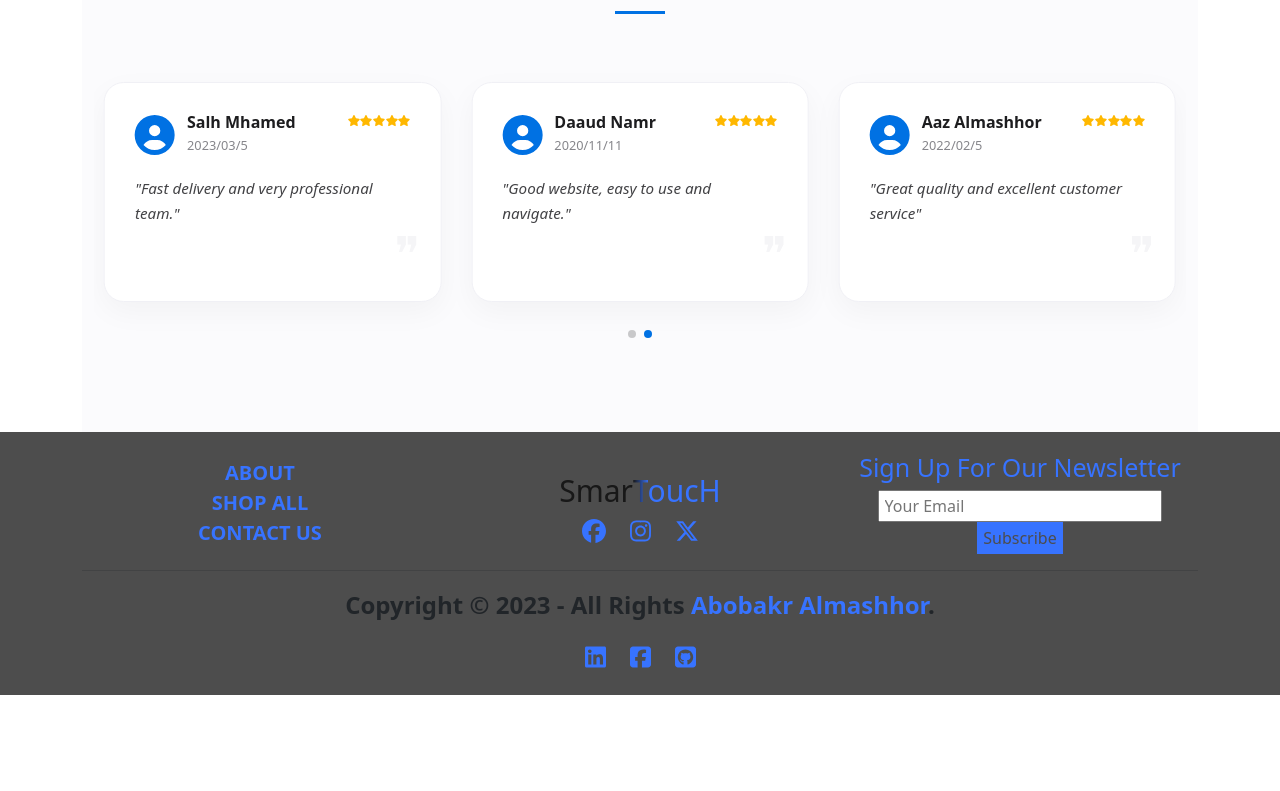
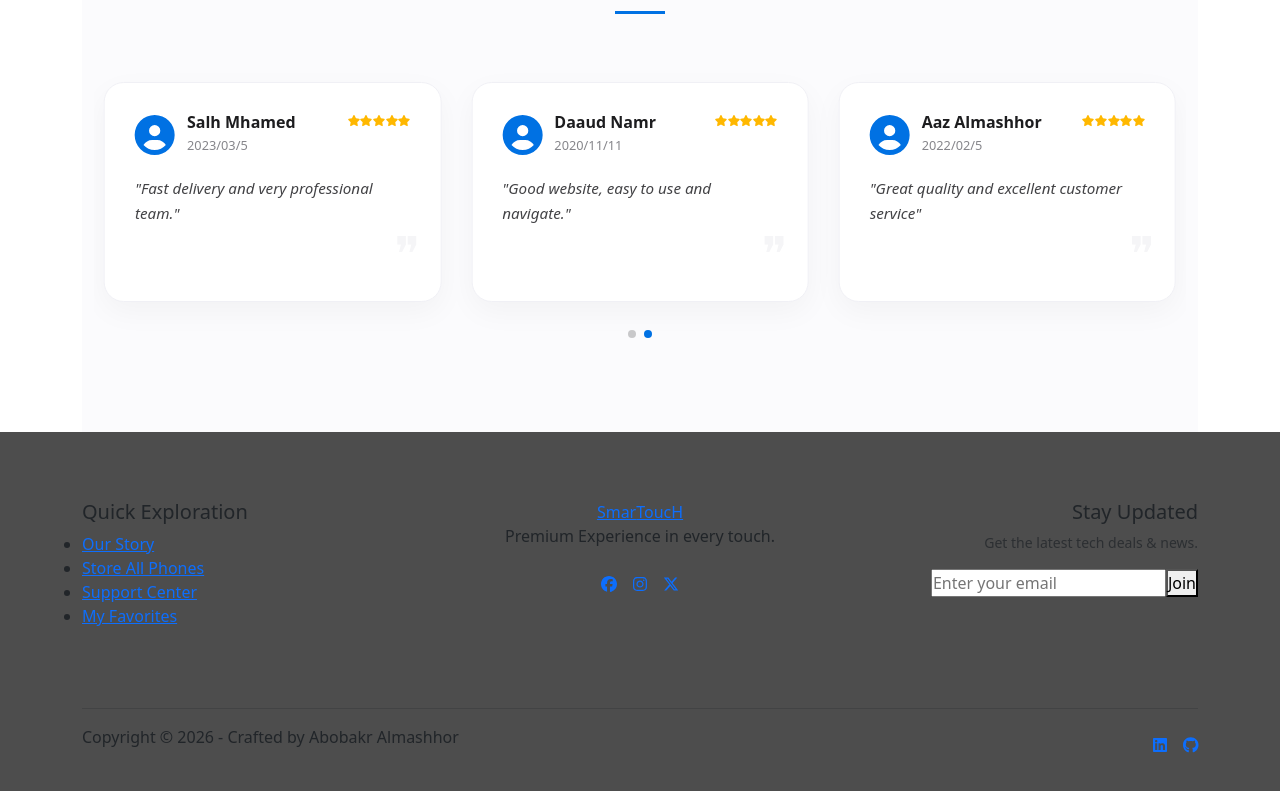
Before and after one commit to ab0bakr1/SmarToucH, a React (Create React App) app: page / in a window 1280 px wide. Shown: the part 2652-3443 px from the top of the page. Before the commit the page ends 3347 px from the top, so only its background shows below. Built offline with nearby package versions, Linux system fonts and the light colour scheme.

Commit message:
Update Footer.jsx

```diff
--- a/src/Component/Footer/Footer.jsx
+++ b/src/Component/Footer/Footer.jsx
@@ -1,41 +1,66 @@
 import React from 'react'
 import "./Footer.css"
-import { Container, Row } from 'react-bootstrap'
-import { faFacebook, faInstagram, faLinkedin, faSquareFacebook, faSquareGithub, faXTwitter } from '@fortawesome/free-brands-svg-icons'
+import { Container, Row, Col } from 'react-bootstrap'
+import { faFacebook, faInstagram, faLinkedin, faGithub, faXTwitter } from '@fortawesome/free-brands-svg-icons'
 import { FontAwesomeIcon } from '@fortawesome/react-fontawesome'
 import { Link } from 'react-router-dom'
 
 const Footer = () => {
     return (
-    <footer>
+        <footer className='main-footer'>
             <Container>
-            <Row className='align-items-center text-center' lg={3} sm={1} xs={1}>
-                <div className='footer-link'>
-                    <Link to="/about-us">About</Link><br/>
-                    <Link to="//Shop-All">Shop all</Link><br/>
-                    <Link to="/contact-us">Contact Us</Link><br/>
-                </div>
-                <div className='footer-logo'>
-                    <h1><Link to="/"><span className="logo1" >Smar</span><span className="logo3">T</span><span className="logo2">oucH</span></Link></h1>
-                    <div className='footer-socail d-flex gap-4 fs-4 justify-content-center'>
-                        <FontAwesomeIcon icon={faFacebook} style={{color: "rgb(55, 115, 255)",}} />
-                        <FontAwesomeIcon icon={faInstagram} style={{color: "rgb(55, 115, 255)",}} />
-                        <FontAwesomeIcon icon={faXTwitter} style={{color: "rgb(55, 115, 255)",}} />
+                <Row className='py-5 gy-4'>
+                    {/* عمود الروابط السريعة */}
+                    <Col lg={4} md={6} className='text-center text-md-start'>
+                        <h5 className='footer-title'>Quick Exploration</h5>
+                        <ul className='footer-links-list p-0'>
+                            <li><Link to="/about-us">Our Story</Link></li>
+                            <li><Link to="/Shop-All">Store All Phones</Link></li>
+                            <li><Link to="/contact-us">Support Center</Link></li>
+                            <li><Link to="/favorites">My Favorites</Link></li>
+                        </ul>
+                    </Col>
+
+                    {/* عمود اللوجو والسوشيال */}
+                    <Col lg={4} md={6} className='text-center order-first order-lg-0'>
+                        <div className='footer-brand'>
+                            <Link to="/" className="footer-logo">
+                                <span className="logo-part1">Smar</span><span className="logo-part2">T</span><span className="logo-part3">oucH</span>
+                            </Link>
+                            <p className="footer-tagline">Premium Experience in every touch.</p>
+                            <div className='social-pills d-flex gap-3 justify-content-center mt-4'>
+                                <a href="#fb" className="social-pill"><FontAwesomeIcon icon={faFacebook} /></a>
+                                <a href="#ig" className="social-pill"><FontAwesomeIcon icon={faInstagram} /></a>
+                                <a href="#x" className="social-pill"><FontAwesomeIcon icon={faXTwitter} /></a>
                             </div>
                         </div>
-                <div className='footer-new'>
-                    <h3>Sign up for our newsletter</h3>
-                    <input type="email" placeholder='Your Email'/><button>Subscribe</button>
+                    </Col>
+
+                    {/* عمود النيوزليتر */}
+                    <Col lg={4} md={12} className='text-center text-md-end'>
+                        <h5 className='footer-title'>Stay Updated</h5>
+                        <p className="text-muted small">Get the latest tech deals & news.</p>
+                        <div className='newsletter-box'>
+                            <input type="email" placeholder='Enter your email' />
+                            <button>Join</button>
                         </div>
+                    </Col>
                 </Row>
-            <hr />
-            <Row>
-                <p className='text-center fs-4 fw-bold text-capitalize'>Copyright © 2023 - All Rights <span style={{color:"rgb(55, 115, 255)"}}>abobakr almashhor</span>.</p>
-                <div className='footer-socail d-flex gap-4 fs-4 justify-content-center'>
-                    <a href='https://www.linkedin.com/in/abobakr-almashhor/' target='_blank'><FontAwesomeIcon icon={faLinkedin} style={{color: "rgb(55, 115, 255)",}} /></a>
-                    <a href='https://www.facebook.com/profile.php?id=100068290724398' target='_blank'><FontAwesomeIcon icon={faSquareFacebook} style={{color: "rgb(55, 115, 255)",}} /></a>
-                    <a href='https://github.com/ab0bakr1' target='_blank'><FontAwesomeIcon icon={faSquareGithub} style={{color: "rgb(55, 115, 255)",}} /></a>
+
+                <hr className="footer-divider" />
+
+                <Row className='pb-4 align-items-center'>
+                    <Col md={6} className="text-center text-md-start">
+                        <p className='copyright-text'>
+                            Copyright © 2026 - Crafted by <span className="dev-name">Abobakr Almashhor</span>
+                        </p>
+                    </Col>
+                    <Col md={6} className="text-center text-md-end">
+                        <div className='dev-socials d-flex gap-3 justify-content-center justify-content-md-end'>
+                            <a href='https://www.linkedin.com/' target='_blank' rel="noreferrer"><FontAwesomeIcon icon={faLinkedin} /></a>
+                            <a href='https://github.com/' target='_blank' rel="noreferrer"><FontAwesomeIcon icon={faGithub} /></a>
                         </div>
+                    </Col>
                 </Row>
             </Container>
         </footer>
```
Lines whose indentation alone changed are shown as unchanged.
